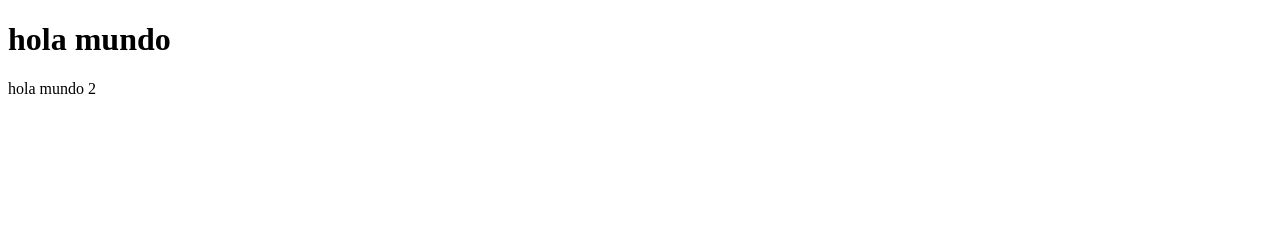
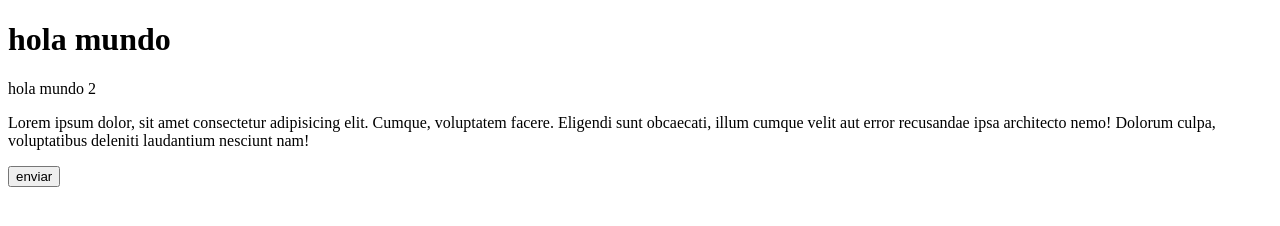
Before and after one commit to owakester/holamundo, a plain HTML site: page index.html in a window 1280 px wide. Drawn offline with Linux system fonts and the light colour scheme.

Commit message:
agregamos formulario

```diff
--- a/index.html
+++ b/index.html
@@ -10,7 +10,13 @@
 
     <h1>hola mundo</h1>
     <p>hola mundo 2</p>
+    <p>Lorem ipsum dolor, sit amet consectetur adipisicing elit. Cumque, voluptatem facere. Eligendi sunt obcaecati, illum cumque velit aut error recusandae ipsa architecto nemo! Dolorum culpa, voluptatibus deleniti laudantium nesciunt nam!</p>
 
+<div>
+    <button>
+        enviar
+    </button>
+</div>
 </body>
 </html>
 
@@ -18,4 +24,4 @@
 - alistar el envio y dejarlo
 - Etiqueto el pedido para enviarlo (descripcion del pedido.)
 - realizar o enviar el paquete
--  -->
+-
```
Also changed, not shown: formulario.html (added, +1 -0 lines).
